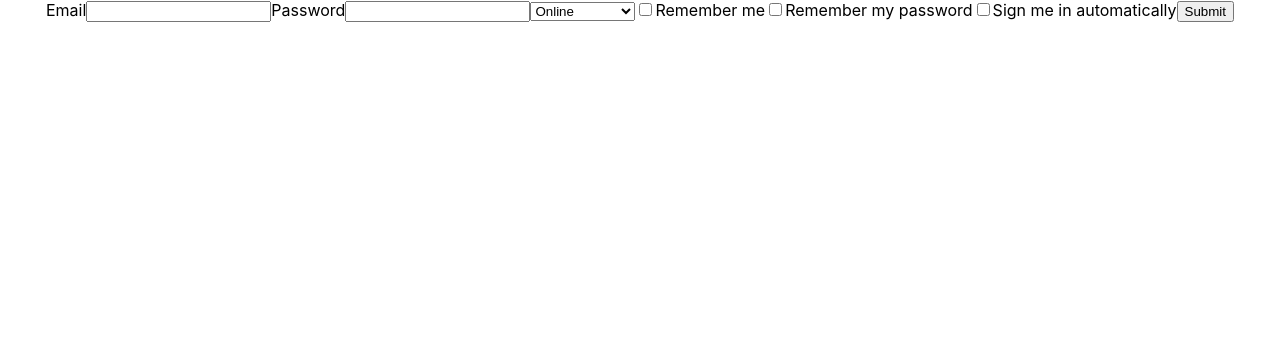
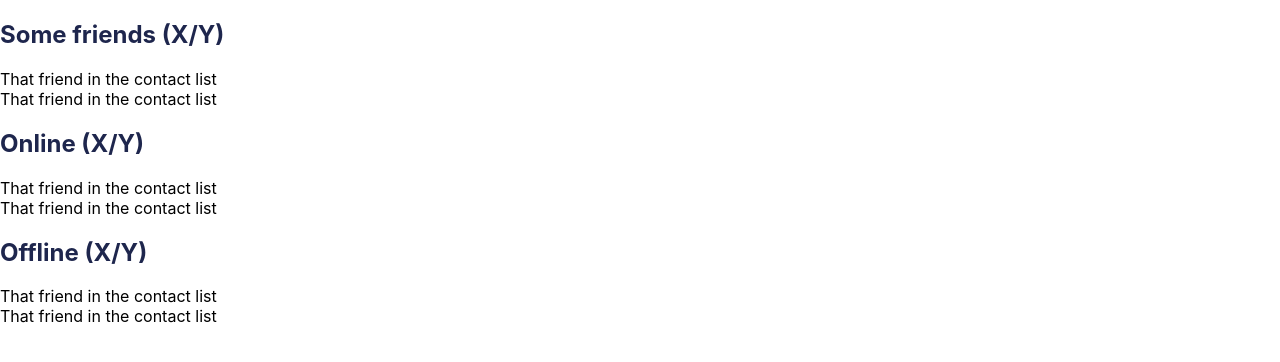
Before and after one commit to ladyofcode/messenger-clone, a React (Create React App) app in the folder frontend/: page / in a window 1280 px wide. Shown: the top 362 px of the page. Built offline with nearby package versions, Linux system fonts and the light colour scheme.

Commit message:
render routes

```diff
--- a/frontend/src/App.tsx
+++ b/frontend/src/App.tsx
@@ -1,15 +1,18 @@
-import React from 'react';
-import logo from './logo.svg';
-import './App.css';
-import Home from './pages/Home/Home';
-import Registration from './pages/Registration/Registration'
+import React from "react";
+import { Switch, Route, BrowserRouter as Router } from "react-router-dom";
+import { routes } from "./config/";
+import { IRoute } from "./config/routes";
 
 function App() {
   return (
     <div className="App">
-
-      <Registration />
-
+      <Router>
+        <Switch>
+          {routes.map((route: IRoute) => (
+            <Route {...route} />
+          ))}
+        </Switch>
+      </Router>
     </div>
   );
 }
```
